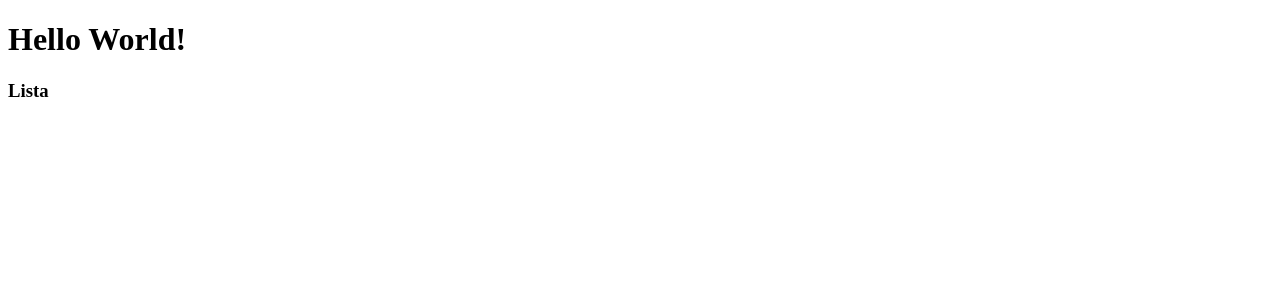
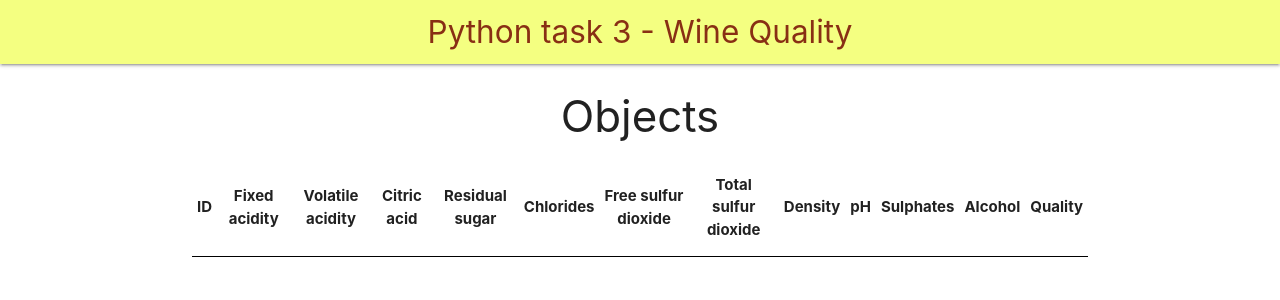
Before and after one commit to Pietras567/Python, a Python web app: template Zadanie3/templates/home_template.html in a window 1280 px wide. Shown: the top 300 px of the page. Run offline with Jinja, Linux system fonts and the light colour scheme; the template is opened without the code that fills it, so the values that code supplies are empty.

Commit message:
Modyfikacja html dla widoku domowego

```diff
--- a/Zadanie3/templates/home_template.html
+++ b/Zadanie3/templates/home_template.html
@@ -3,7 +3,9 @@
 <head>
     <meta charset="UTF-8">
     <meta name="viewport" content="width=device-width, initial-scale=1.0">
-    <title>Python Task 3</title>
+    <title>Python Task 3 - Wine Quality</title>
+    <link href="https://cdnjs.cloudflare.com/ajax/libs/materialize/1.0.0/css/materialize.min.css" rel="stylesheet">
+    <script src="https://cdnjs.cloudflare.com/ajax/libs/materialize/1.0.0/js/materialize.min.js" defer></script>
     <script>
         // Funkcja do pobrania danych z API
         async function fetchData() {
@@ -12,12 +14,26 @@
                 const data = await response.json();
 
                 // Wyświetlenie danych na stronie
-                const listElement = document.getElementById('klasa-list');
-                listElement.innerHTML = '';
-                data.forEach(klasa => {
-                    const item = document.createElement('li');
-                    item.textContent = `ID: ${klasa.id}, Quality: ${klasa.quality}, Residual sugar: ${klasa.residual_sugar}, Sulphates: ${klasa.sulphates}`;
-                    listElement.appendChild(item);
+                const tableBody = document.getElementById('wine-table');
+                tableBody.innerHTML = '';
+                data.forEach(wine => {
+                    const row = document.createElement('tr');
+                    row.innerHTML = `
+                        <td>${wine.id}</td>
+                        <td>${wine.fixed_acidity}</td>
+                        <td>${wine.volatile_acidity}</td>
+                        <td>${wine.citric_acid}</td>
+                        <td>${wine.residual_sugar}</td>
+                        <td>${wine.chlorides}</td>
+                        <td>${wine.free_sulfur_dioxide}</td>
+                        <td>${wine.total_sulfur_dioxide}</td>
+                        <td>${wine.density}</td>
+                        <td>${wine.pH}</td>
+                        <td>${wine.sulphates}</td>
+                        <td>${wine.alcohol}</td>
+                        <td>${wine.quality}</td>
+                    `;
+                    tableBody.appendChild(row);
                 });
             } catch (error) {
                 console.error('Błąd pobierania danych:', error);
@@ -28,9 +44,46 @@
     </script>
 </head>
 <body>
-    <h1>Hello World!</h1>
+    <nav class="lime accent-1">
+        <div class="nav-wrapper">
+            <a href="#" class="brand-logo center" style="color: #882f14">Python task 3 - Wine Quality</a>
+        </div>
+    </nav>
 
-    <h3>Lista</h3>
-    <ul id="klasa-list"></ul>
+    <div class="container">
+        <h3 class="center-align">Objects</h3>
+
+        <table class="striped centered">
+            <thead>
+                <tr>
+                    <th>ID</th>
+                    <th>Fixed acidity</th>
+                    <th>Volatile acidity</th>
+                    <th>Citric acid</th>
+                    <th>Residual sugar</th>
+                    <th>Chlorides</th>
+                    <th>Free sulfur dioxide</th>
+                    <th>Total sulfur dioxide</th>
+                    <th>Density</th>
+                    <th>pH</th>
+                    <th>Sulphates</th>
+                    <th>Alcohol</th>
+                    <th>Quality</th>
+                </tr>
+            </thead>
+            <tbody id="wine-table"></tbody>
+        </table>
+    </div>
 </body>
 </html>
+
+
+<style>
+    thead {
+        position: sticky;
+        top: 0;
+        background-color: white;
+        z-index: 2;
+        border-bottom: 1px solid black;
+    }
+</style>
```
